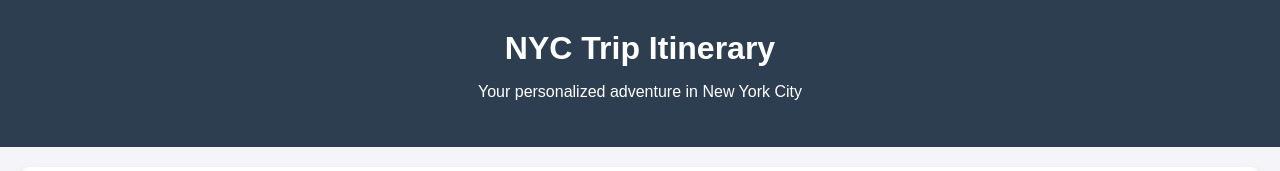
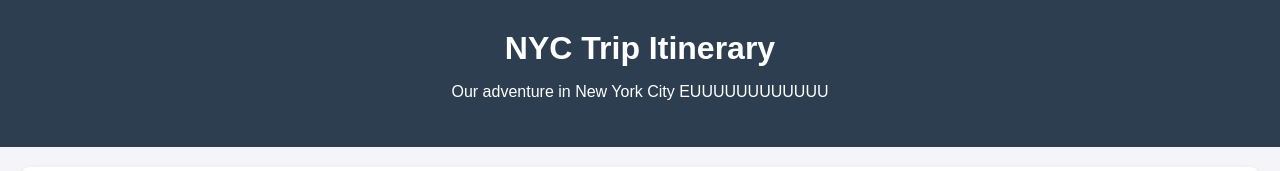
Before and after one commit to AtharvTalnikar/NYC, a plain HTML site: page index.html in a window 1280 px wide. Shown: the top 171 px of the page. Drawn offline with Linux system fonts and the light colour scheme.

Commit message:
Update index.html

```diff
--- a/index.html
+++ b/index.html
@@ -63,7 +63,7 @@
 <body>
   <header>
     <h1>NYC Trip Itinerary</h1>
-    <p>Your personalized adventure in New York City</p>
+    <p>Our adventure in New York City EUUUUUUUUUUUU</p>
   </header>
 
   <section>
```
